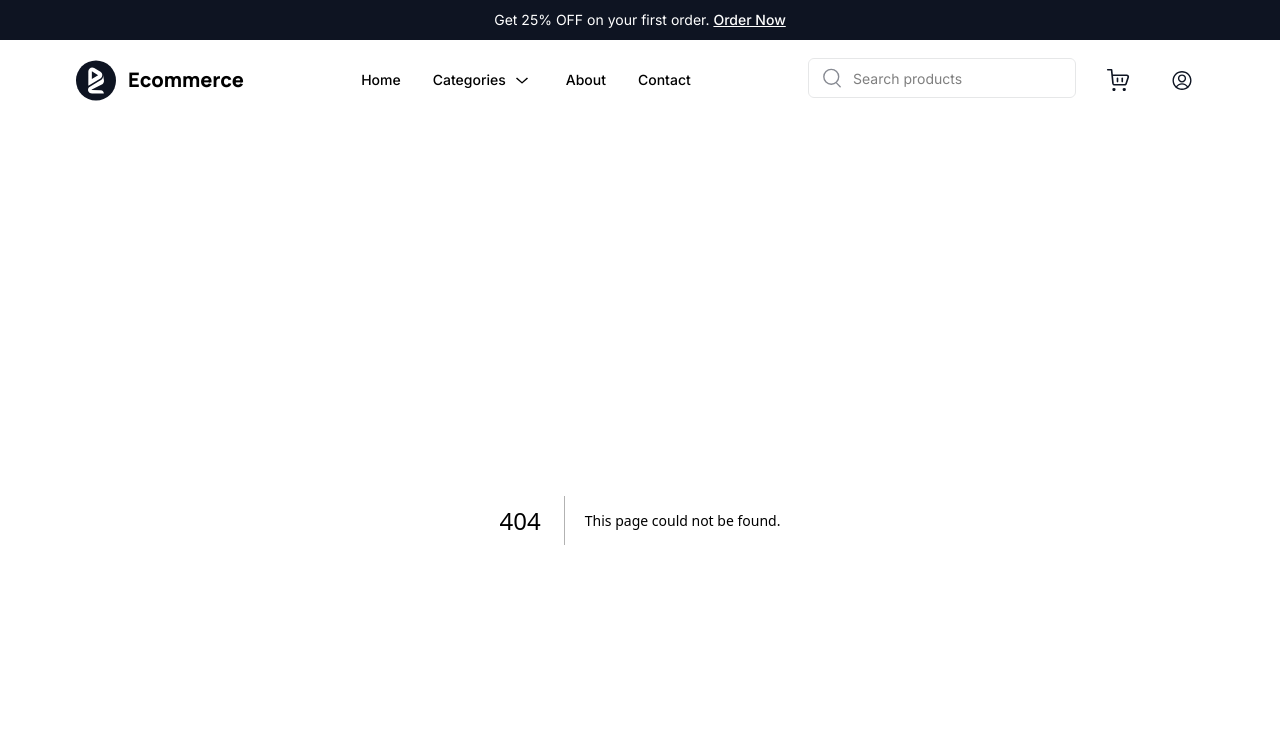
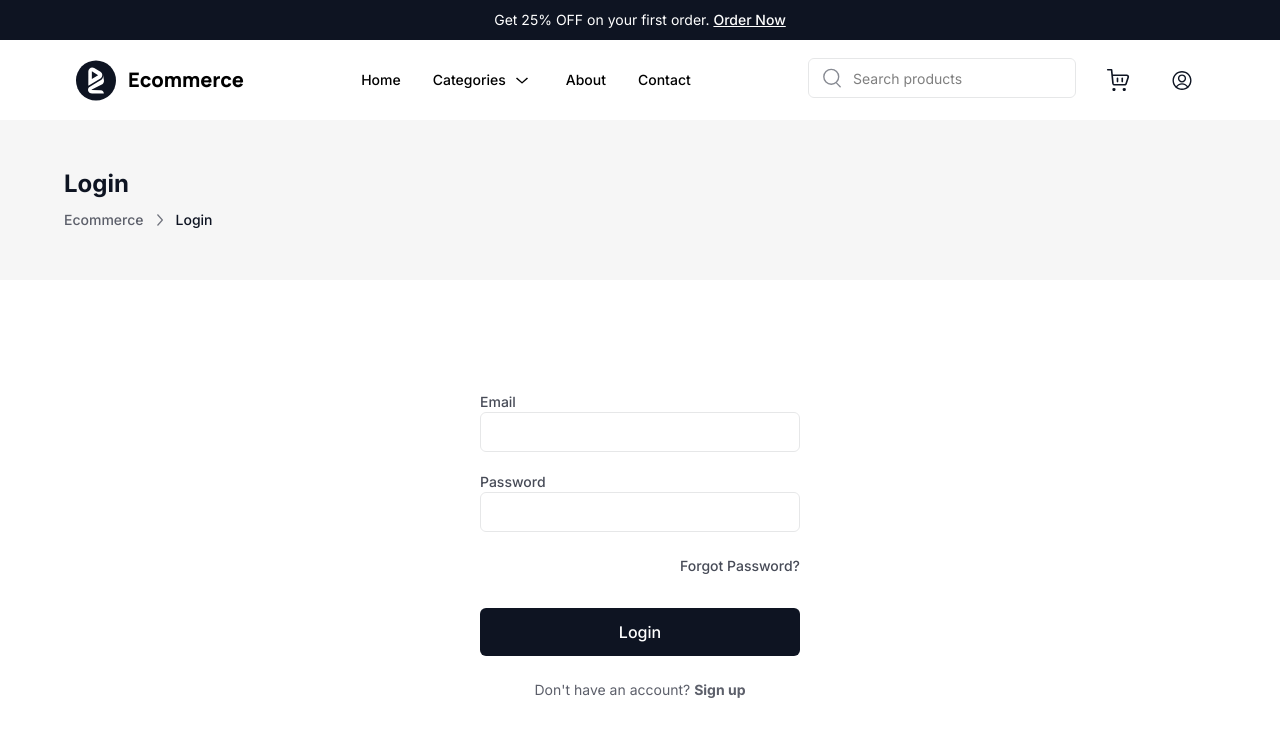
Before and after one commit to avulso17/ecommerce-white-label, a Next.js app: page /login in a window 1280 px wide. Before the commit this address had no page. Shown: the top 736 px of the page. Built offline with nearby package versions, Linux system fonts and the light colour scheme.

Commit message:
feat: create login page

```diff
--- a/src/app/(public)/cart/page.tsx
+++ b/src/app/(public)/cart/page.tsx
@@ -5,7 +5,7 @@ import CartProducts from './_components/CartProducts'
 export default function CartPage() {
   return (
     <main className='pb-52'>
-      <PageHeader title='Cart' steps={['Cart']} />
+      <PageHeader title='Cart' steps={['Cart']} className='mb-14' />
       <div className='flex gap-28'>
         <CartProducts />
         <CartCheckout />
--- a/src/app/(public)/checkout/page.tsx
+++ b/src/app/(public)/checkout/page.tsx
@@ -6,7 +6,7 @@ import CheckoutShipping from './_components/CheckoutShipping'
 export default function CheckoutPage() {
   return (
     <main className='pb-32'>
-      <PageHeader title='Checkout' steps={['Checkout']} />
+      <PageHeader title='Checkout' steps={['Checkout']} className='mb-14' />
       <div className='flex'>
         <CheckoutShipping />
         <Separator orientation='vertical' className='mr-16 ml-28' />
--- /dev/null
+++ b/src/app/(public)/login/_components/LoginForm.tsx
@@ -0,0 +1,23 @@
+import Button from '@/components/ui/Button'
+import Input from '@/components/ui/Input'
+
+export default function LoginForm() {
+  return (
+    <form action=''>
+      <div className='flex flex-col gap-4'>
+        <Input id='email' name='email' label='Email' />
+        <Input id='password' name='password' label='Password' type='password' />
+      </div>
+
+      <Button
+        variant='text'
+        size='xs'
+        className='text-neutral-black-600 mt-3 mb-6 ml-auto'
+      >
+        Forgot Password?
+      </Button>
+
+      <Button block>Login</Button>
+    </form>
+  )
+}
--- /dev/null
+++ b/src/app/(public)/login/page.tsx
@@ -0,0 +1,21 @@
+import PageHeader from '@/components/shared/PageHeader'
+import Link from 'next/link'
+import LoginForm from './_components/LoginForm'
+
+export default function LoginPage() {
+  return (
+    <main className='pb-36'>
+      <PageHeader title='Login' steps={['Login']} className='mb-28' />
+
+      <div className='mx-auto flex w-full max-w-80 flex-col gap-6'>
+        <LoginForm />
+        <Link
+          href='/signup'
+          className='text-neutral-black-500 text-center text-sm hover:underline'
+        >
+          Don&apos;t have an account? <b>Sign up</b>
+        </Link>
+      </div>
+    </main>
+  )
+}
--- a/src/components/layout/navbar/NavbarProfileButton.tsx
+++ b/src/components/layout/navbar/NavbarProfileButton.tsx
@@ -1,9 +1,18 @@
+'use client'
+
 import ProfileIcon from '@/components/icons/Profile'
 import Button from '@/components/ui/Button'
+import { useRouter } from 'next/navigation'
 
 export default function NavbarProfileButton() {
+  const router = useRouter()
+
   return (
-    <Button variant='icon' className='text-neutral-black-900'>
+    <Button
+      variant='icon'
+      className='text-neutral-black-900'
+      onClick={() => router.push('/login')}
+    >
       <ProfileIcon />
     </Button>
   )
--- a/src/components/shared/PageHeader.tsx
+++ b/src/components/shared/PageHeader.tsx
@@ -1,16 +1,18 @@
+import { cn } from '@/lib/utils/cn'
 import Bleed from '../layout/Bleed'
 import Breadcrumb from '../ui/Breadcrumb'
 
 type PageHeader = {
   title: string
   steps: Array<string>
+  className?: string
 }
 
-export default function PageHeader({ title, steps }: PageHeader) {
+export default function PageHeader({ title, steps, className }: PageHeader) {
   return (
     <Bleed
       background='bg-neutral-white-100'
-      className='mb-14 h-40 justify-center'
+      className={cn('h-40 justify-center', className)}
     >
       <div className='flex flex-col gap-2'>
         <h2 className='text-neutral-black-900 text-2xl font-bold'>{title}</h2>
```
